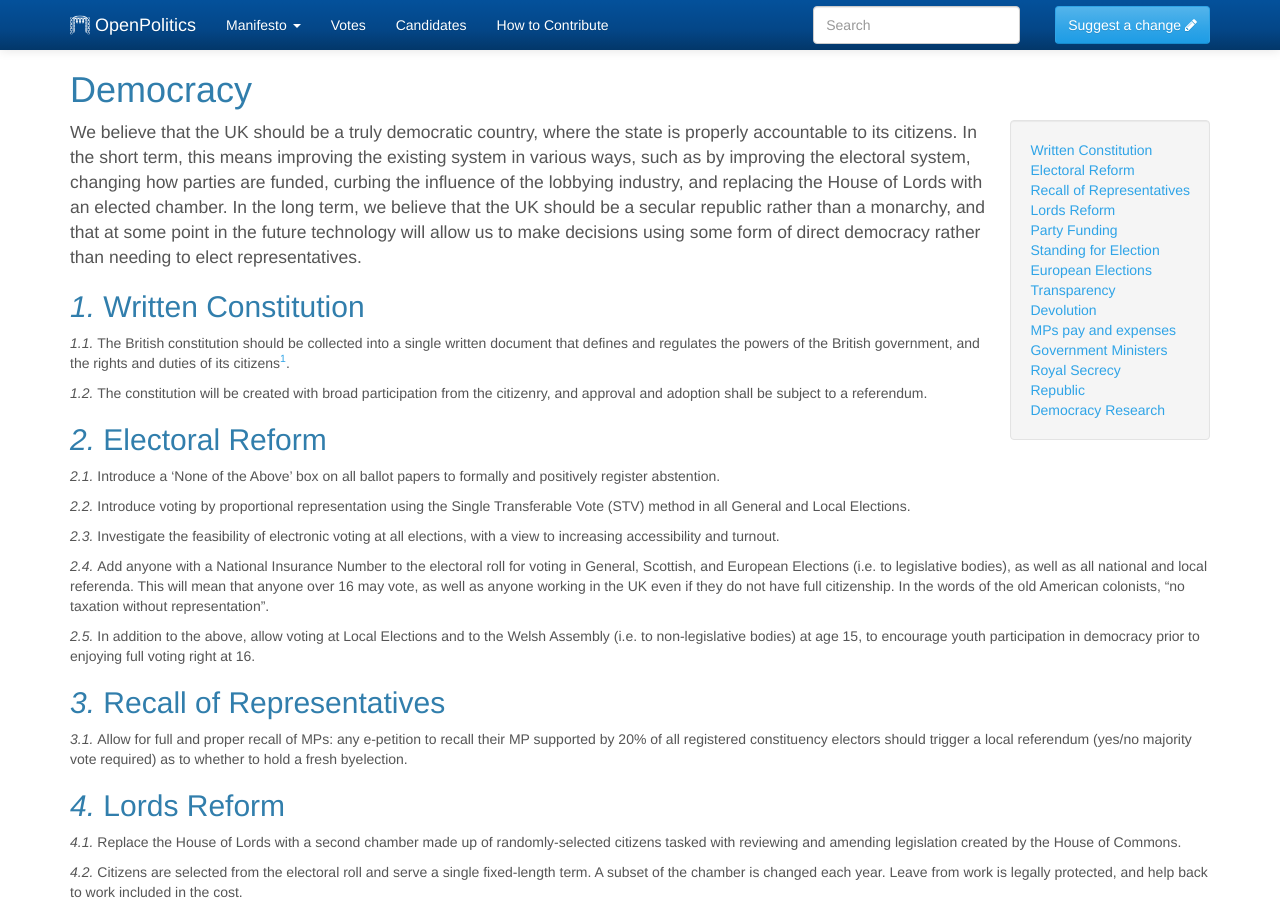
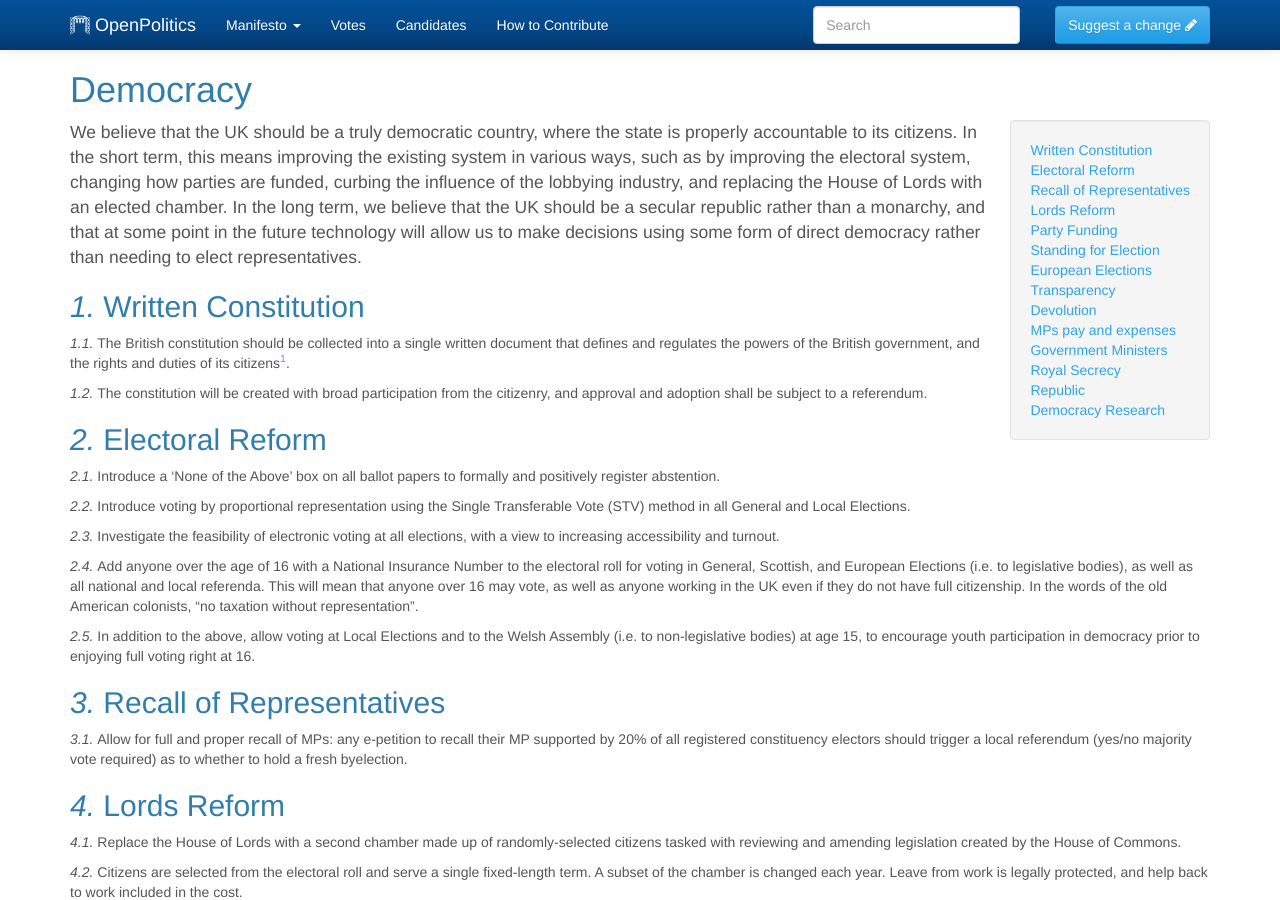
Before and after one commit to openpolitics/manifesto, a Jekyll site: the page built from manifesto/democracy.md, in a window 1280 px wide and 900 px high. Built offline with Jekyll 4.4.1, drawn with Linux system fonts in a browser that asks for light colours.

Commit message:
re-add minimum age 16 to NI proposal

```diff
--- a/manifesto/democracy.md
+++ b/manifesto/democracy.md
@@ -23,7 +23,7 @@ Introduce voting by proportional representation using the Single Transferable Vo
 
 Investigate the feasibility of electronic voting at all elections, with a view to increasing accessibility and turnout.
 
-Add anyone with a National Insurance Number to the electoral roll for voting in General, Scottish, and European Elections (i.e. to legislative bodies), as well as all national and local referenda. This will mean that anyone over 16 may vote, as well as anyone working in the UK even if they do not have full citizenship. In the words of the old American colonists, "no taxation without representation".
+Add anyone over the age of 16 with a National Insurance Number to the electoral roll for voting in General, Scottish, and European Elections (i.e. to legislative bodies), as well as all national and local referenda. This will mean that anyone over 16 may vote, as well as anyone working in the UK even if they do not have full citizenship. In the words of the old American colonists, "no taxation without representation".
 
 In addition to the above, allow voting at Local Elections and to the Welsh Assembly (i.e. to non-legislative bodies) at age 15, to encourage youth participation in democracy prior to enjoying full voting right at 16.
 
```
